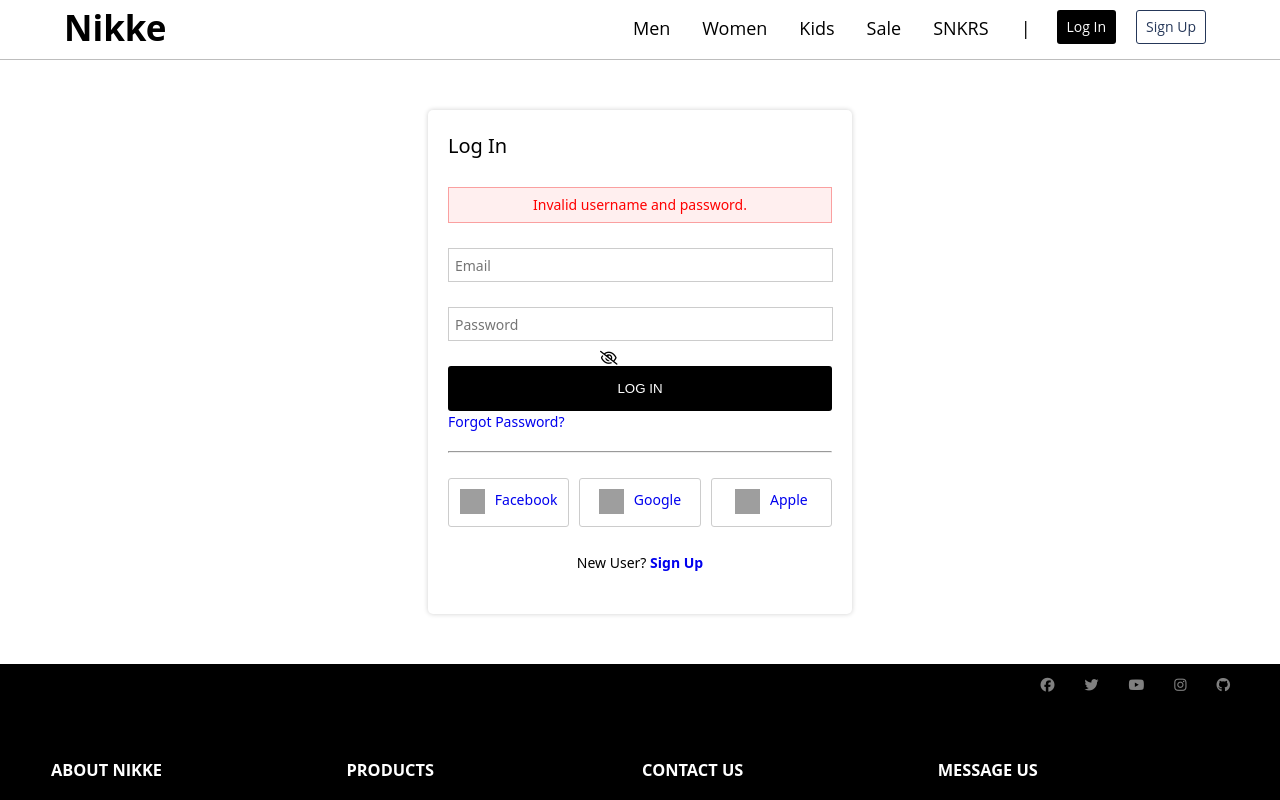
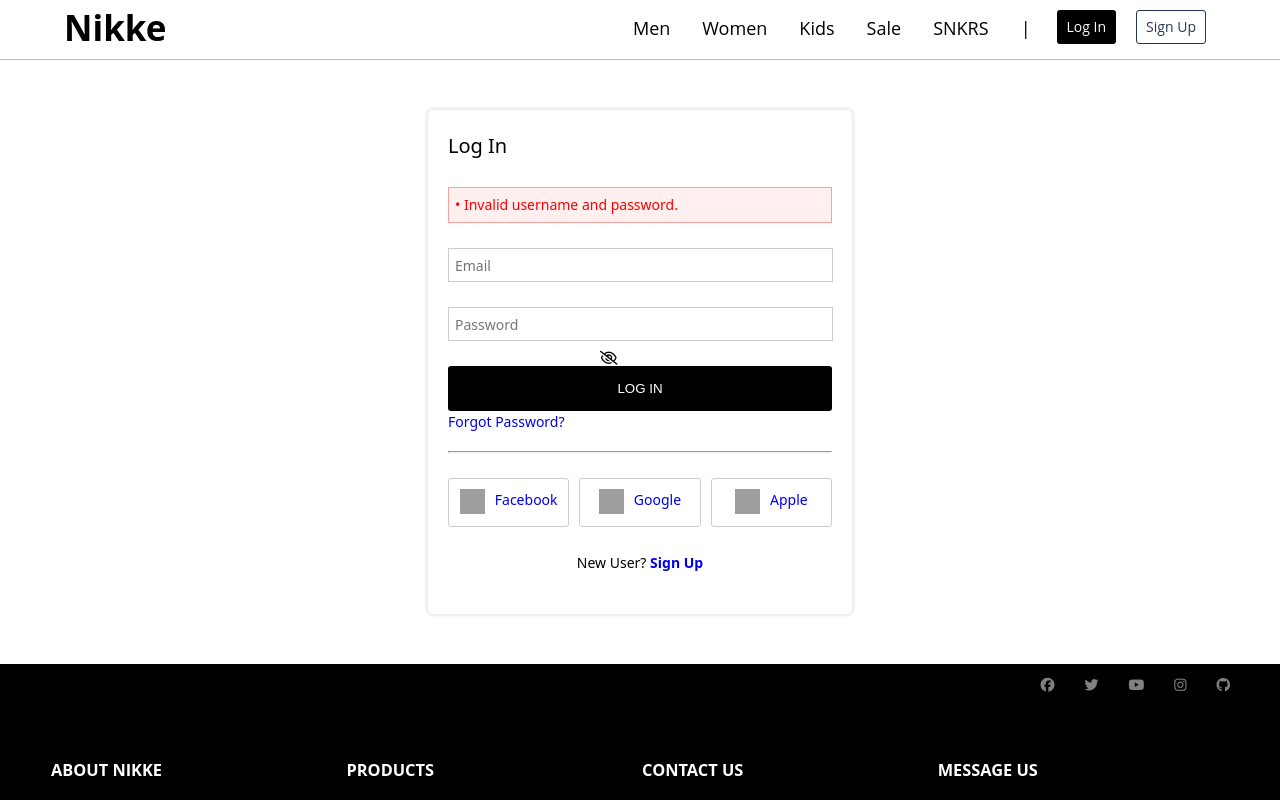
Before and after one commit to pauljor1499/vue-Nikke, a Vue app: page /login in a window 1280 px wide. Both pictures are taken after a click on the button "LOG IN". Shown: the top 800 px of the page. Built offline with nearby package versions, Linux system fonts and the light colour scheme; grey boxes are pictures that could not be loaded.

Commit message:
update navbar

```diff
--- a/src/components/NavBar.vue
+++ b/src/components/NavBar.vue
@@ -1,7 +1,9 @@
 <template>
   <nav>
     <div class="title">
-      <a href="/"><h1 style="color: black">Nikke</h1></a>
+      <router-link :to="'/register'">
+        <h1 style="color: black">Nikke</h1>
+      </router-link>
     </div>
     <div class="actions">
       <ul>
--- a/src/views/Login.vue
+++ b/src/views/Login.vue
@@ -5,8 +5,8 @@
       <div class="form-header">
         <div class="title">Log In</div>
       </div>
-      <div :class="error_message ? 'error-message-show' : 'error-message-hide'">
-        Invalid username and password.
+      <div v-show="error_message" class="error-message-show">
+        • Invalid username and password.
       </div>
       <div class="form-body">
         <ul>
@@ -180,6 +180,7 @@ export default {
   border: 0.5px solid rgb(250, 160, 160);
   background-color: rgb(255, 239, 239);
   margin-top: 25px;
+  text-align: left;
 }
 
 .form-body {
@@ -253,12 +254,4 @@ export default {
 .form-body .items a:hover {
   background-color: rgb(245, 245, 245);
 }
-
-.error-message-show {
-  display: block;
-}
-
-.error-message-hide {
-  display: none;
-}
 </style>
```
